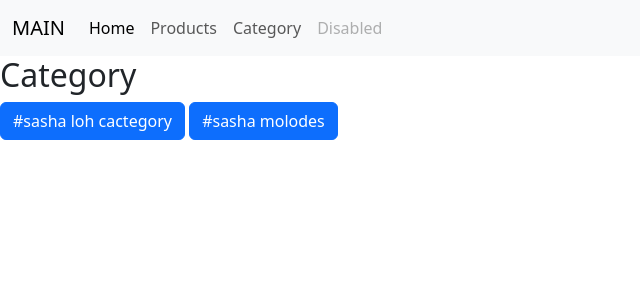
After one commit to Ebulda/django_rep, a Django app: page /category/ in a window 1280 px wide. The commit adds this page. Shown: the top 300 px of the page, without its empty margins (0-640 px from the left). Run offline with Django 4.2, Linux system fonts and the light colour scheme; data comes from the database, SQL or seed files in the repository; both versions use the stored data as it was after the commit.

Commit message:
Commit 3

```diff
--- a/djangoProject1/urls.py
+++ b/djangoProject1/urls.py
@@ -7,4 +7,5 @@ urlpatterns = [
     path('admin/', admin.site.urls),
     path('', views.main_view),
     path('products/', views.products_view),
+    path('category/', views.category_view)
 ]
--- a/post/admin.py
+++ b/post/admin.py
@@ -1,7 +1,8 @@
 from django.contrib import admin
-from post.models import Product
+from post.models import Product, Category
 
 
 admin.site.register(Product)
+admin.site.register(Category)
 
 #class ProductAdmin(admin.ModelAdmin):
--- a/post/models.py
+++ b/post/models.py
@@ -1,4 +1,8 @@
 from django.db import models
+
+
+class Category(models.Model):
+    text = models.CharField(max_length=100)
 
 
 class Product(models.Model):
@@ -7,3 +11,9 @@ class Product(models.Model):
     content = models.TextField()
     rate = models.IntegerField()
     created_at = models.DateTimeField(auto_now_add=True)
+    category = models.ManyToManyField(
+        'post.Category', blank=True, related_name='products'
+    )
+
+    def __str__(self) -> str:
+        return f"{self.id}: {self.title}"
--- a/post/views.py
+++ b/post/views.py
@@ -1,15 +1,22 @@
 from django.shortcuts import HttpResponse, render
 from datetime import date
 
-from post.models import Product
+from post.models import Product, Category
 
 
 def main_view(request):
     if request.method == 'GET':
         return render(request, 'layouts/index.html')
 
+
 def products_view(request):
     if request.method == 'GET':
         products = Product.objects.all()
 
         return render(request, 'products/products.html', context={"products": products})
+
+
+def category_view(request):
+    if request.method == 'GET':
+        category = Category.objects.all()
+        return render(request, 'products/category.html', {"category": category})
--- a/templates/layouts/index.html
+++ b/templates/layouts/index.html
@@ -20,10 +20,10 @@
           <a class="nav-link active" aria-current="page" href="/">Home</a>
         </li>
         <li class="nav-item">
-          <a class="nav-link" href="products/">Products</a>
+          <a class="nav-link" href="/products/">Products</a>
         </li>
         <li class="nav-item">
-          <a class="nav-link" href="#">Pricing</a>
+          <a class="nav-link" href="/category/">Category</a>
         </li>
         <li class="nav-item">
           <a class="nav-link disabled" href="#" tabindex="-1" aria-disabled="true">Disabled</a>
--- /dev/null
+++ b/templates/products/category.html
@@ -0,0 +1,8 @@
+{% extends 'layouts/index.html' %}
+
+{% block content %}
+    <h2>Category</h2>
+    {% for i in category %}
+          <a href="category/" class="btn btn-primary">#{{ i.text }}</a>
+    {% endfor %}
+{% endblock %}
```
Also changed, not shown: templates/products/products.html (+6 -3 lines), db.sqlite3, post/migrations/0003_category_product_catefory.py (added), post/migrations/0004_rename_catefory_product_category.py (added).
